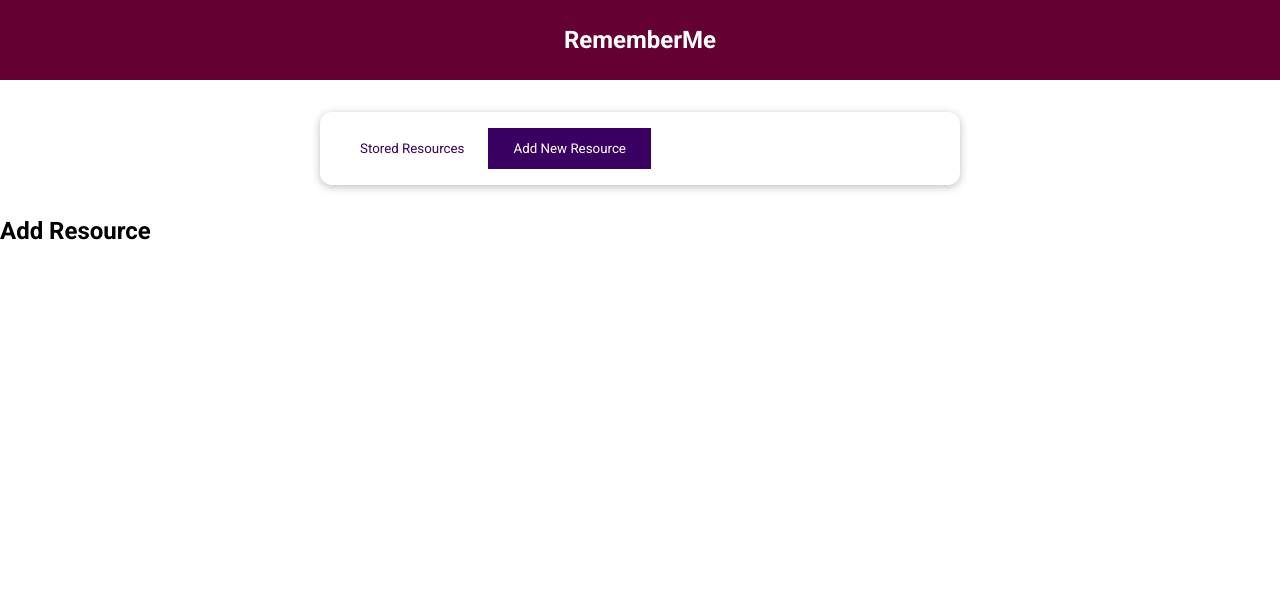
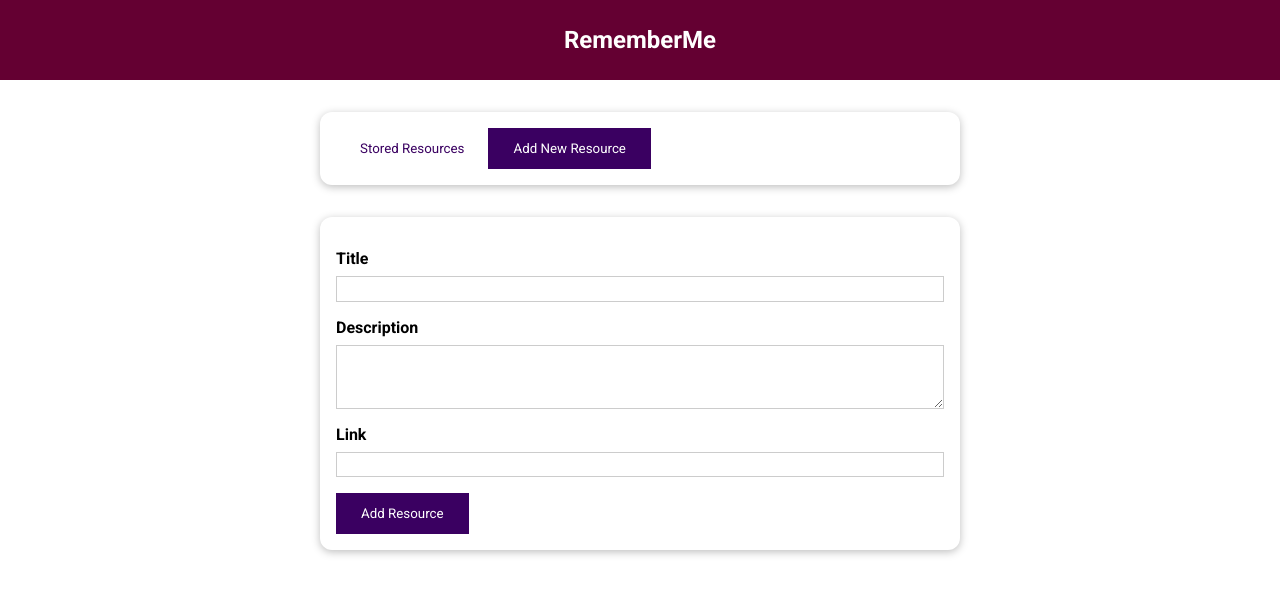
Before and after one commit to Benneee/relearning-vue, a Vue app in the folder learning-resources/: page / in a window 1280 px wide. Both pictures are taken after a click on the button "Add New Resource". Shown: the top 594 px of the page. Built offline with nearby package versions, Linux system fonts and the light colour scheme.

Commit message:
Feat: fleshing out AddResource component

```diff
--- a/learning-resources/src/App.vue
+++ b/learning-resources/src/App.vue
@@ -8,7 +8,7 @@
 
 <script>
 // import StoredResources from '@/components/learning-resources/StoredResources.vue';
-import TheHeader from '@/components/layout/TheHeader';
+import TheHeader from '@/components/layout/TheHeader.vue';
 import TheResources from '@/components/learning-resources/TheResources.vue';
 
 export default {
--- a/learning-resources/src/components/learning-resources/AddResource.vue
+++ b/learning-resources/src/components/learning-resources/AddResource.vue
@@ -1,11 +1,70 @@
 <template>
-  <h2>Add Resource</h2>
+  <base-card>
+    <form>
+      <div class="form-control">
+        <label for="title">Title</label>
+        <input type="text" name="title" id="title" />
+      </div>
+
+      <div class="form-control">
+        <label for="description">Description</label>
+        <textarea
+          name="description"
+          id="description"
+          cols="30"
+          rows="3"
+        ></textarea>
+      </div>
+
+      <div class="form-control">
+        <label for="link">Link</label>
+        <input type="url" id="link" name="link" />
+      </div>
+
+      <div>
+        <base-button type="submit">Add Resource</base-button>
+      </div>
+    </form>
+  </base-card>
 </template>
 
 <script>
+import BaseCard from '@/components/base/BaseCard.vue';
+import BaseButton from '@/components/base/BaseButton.vue';
 export default {
   name: 'AddResource',
+
+  components: {
+    BaseCard,
+    BaseButton,
+  },
 };
 </script>
 
-<style scoped></style>
+<style scoped>
+label {
+  font-weight: bold;
+  display: block;
+  margin-bottom: 0.5rem;
+}
+
+input,
+textarea {
+  display: block;
+  width: 100%;
+  font: inherit;
+  padding: 0.15rem;
+  border: 1px solid #ccc;
+}
+
+input:focus,
+textarea:focus {
+  outline: none;
+  border-color: #3a0061;
+  background-color: #f7ebff;
+}
+
+.form-control {
+  margin: 1rem 0;
+}
+</style>
```
Also changed, not shown: 1 other file (tests, documents, lock files or other folders).
